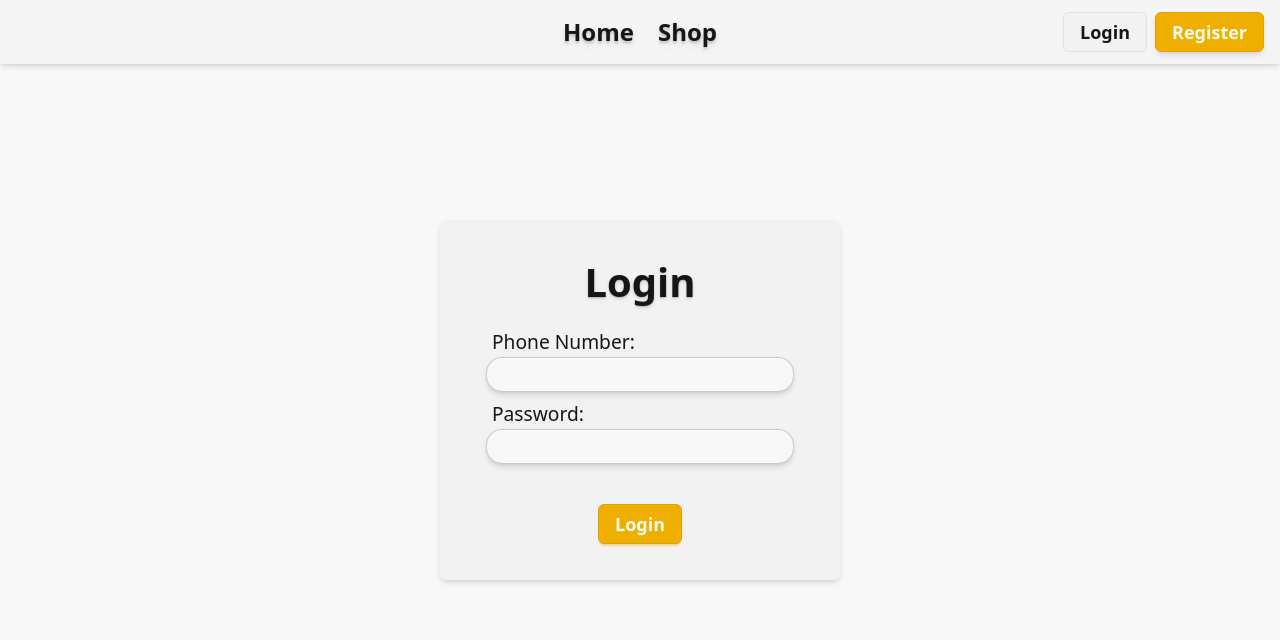
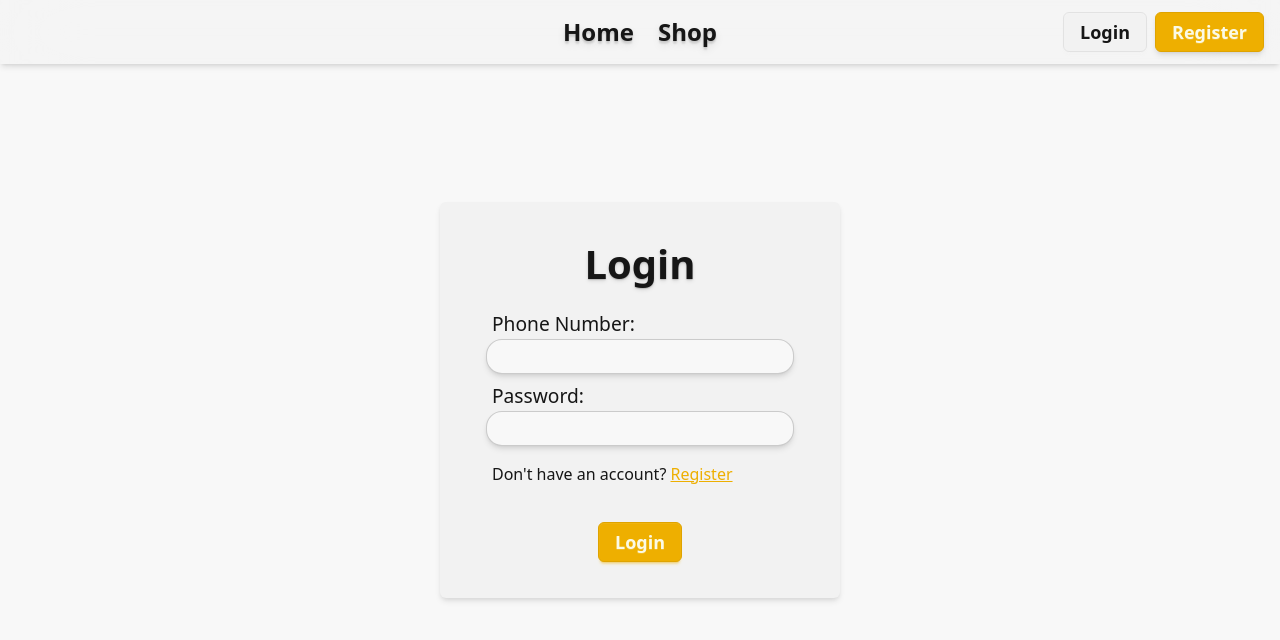
Before and after one commit to h1k4ru-f14m3/scc-lottery-frontend, a Vue app: page /login in a window 1280 px wide. Shown: the top 640 px of the page. Built offline with nearby package versions, Linux system fonts and the light colour scheme; no server answers.

Commit message:
Added auth switch message to login and register forms.

```diff
--- a/src/components/form/formDiv.vue
+++ b/src/components/form/formDiv.vue
@@ -3,6 +3,7 @@ import { reactive, defineEmits, computed, ref } from 'vue';
 import { TransitionRoot, TransitionChild } from '@headlessui/vue';
 import simpleButton from '../general_components/simpleButton.vue';
 import { vAutoAnimate } from '@formkit/auto-animate';
+import { RouterLink } from 'vue-router';
 
 const emit = defineEmits(['submit'])
 
@@ -21,7 +22,23 @@ const props = defineProps({
     no_bg: {
         type: Boolean,
         default: false,
-    }
+    },
+    useAuthSwitch: {
+        type: Boolean,
+        default: false,
+    },
+    authSwitchMessage: {
+        type: String,
+        default: '',
+    },
+    authSwitchRoute: {
+        type: String,
+        default: '',
+    },
+    authSwitchRouteName: {
+        type: String,
+        default: '',
+    },
 })
 
 const formData = reactive({})
@@ -69,6 +86,8 @@ const showMessage = computed(() => {return props.message !== null})
 
         </div>
 
+        <p v-if="useAuthSwitch" class="mx-5 my-3 mb-0 text-md">{{ authSwitchMessage }} <RouterLink class="underline text-primary transition hover:opacity-50" :to="authSwitchRoute">{{ authSwitchRouteName }}</RouterLink></p>
+
         <simpleButton :listen-enter="true" class="mt-[2em] self-center" :button-title="buttonTitle" @click="handleSubmit" bg-color="btn-primary" />
     </div>
 </template>
--- a/src/pages/LoginPage.vue
+++ b/src/pages/LoginPage.vue
@@ -12,6 +12,15 @@ const handleData = (data) => {
 
 <template>
   <div class="flex justify-center items-center h-screen">
-    <formDiv title="Login" button-title="Login" @submit="handleData" :message="response" />
+    <formDiv
+      title="Login"
+      :use-auth-switch="true"
+      auth-switch-message="Don't have an account?"
+      auth-switch-route="/register"
+      auth-switch-route-name="Register"
+      button-title="Login"
+      @submit="handleData"
+      :message="response"
+    />
   </div>
 </template>
--- a/src/pages/RegisterPage.vue
+++ b/src/pages/RegisterPage.vue
@@ -24,6 +24,10 @@ const handleSubmit = (data) => {
     <formDiv
       :inputs="formInputs"
       button-title="Register"
+      :use-auth-switch="true"
+      auth-switch-message="Already have an account?"
+      auth-switch-route="/login"
+      auth-switch-route-name="Login"
       title="Register"
       @submit="handleSubmit"
       :message="response"
```
